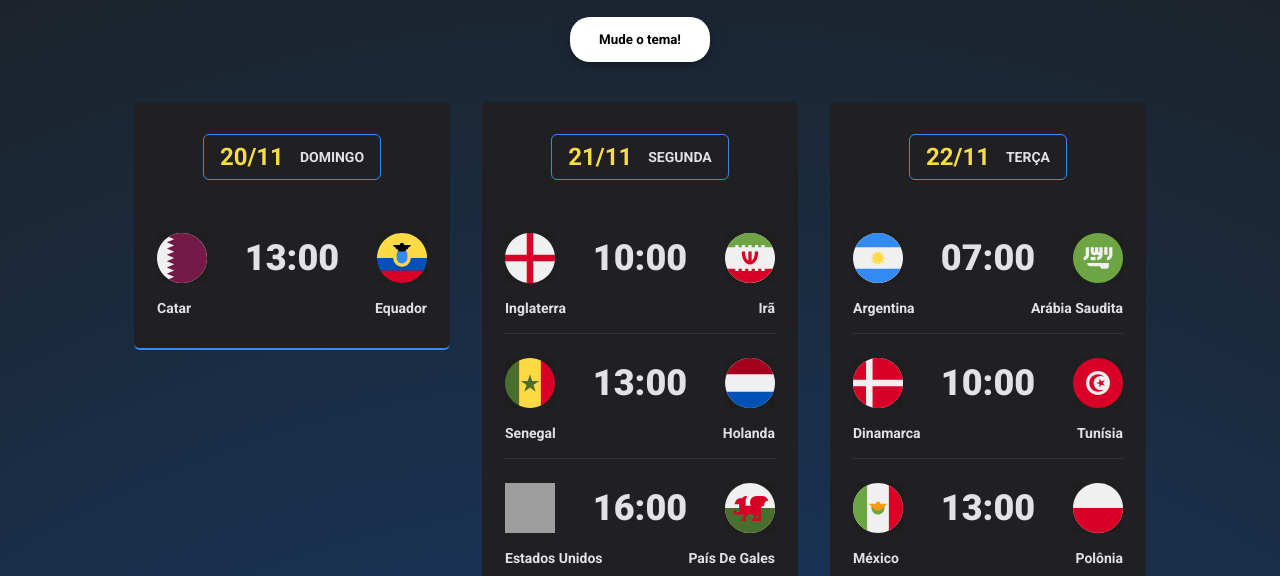
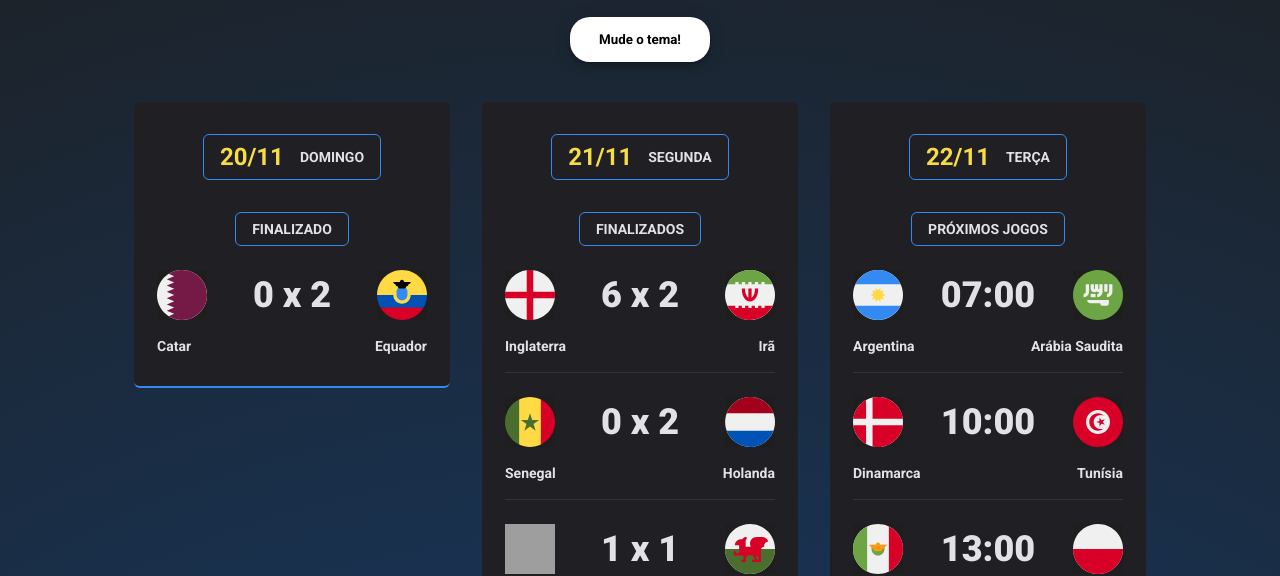
Before and after one commit to gabrielovski/calendariodacopa, a plain HTML site: page index.html in a window 1280 px wide. Shown: the part 249-825 px from the top of the page. Drawn offline with Linux system fonts and the light colour scheme; grey boxes are pictures that could not be loaded.

Commit message:
add resultado dos jogos dos dias 20 e 21/11

```diff
--- a/main.js
+++ b/main.js
@@ -3,9 +3,11 @@ function createGame(player1, hour, player2) {
   let player2alt = player2.slice(-1) === "a" ? "da" : "do"
   return `
     <li>
-      <img src="./assets/${player1}.svg" alt="Bandeira ${player1alt} ${player1}" />
-      <strong>${hour}</strong>
-      <img src="./assets/${player2}.svg" alt="Bandeira ${player2alt} ${player2}" />
+      <div class="jogo">
+        <img src="./assets/${player1}.svg" alt="Bandeira ${player1alt} ${player1}" />
+        <strong>${hour}</strong>
+        <img src="./assets/${player2}.svg" alt="Bandeira ${player2alt} ${player2}" />
+      </div>
     </li>
     <div class="nome-times">
       <h1>${player1}</h1>
@@ -31,11 +33,14 @@ document.getElementById("botao").onclick = function () {
 }
 
 let delay = -0.15
-function createCard(date, day, games) {
+function createCard(date, day, games, finished) {
   delay = delay + 0.15
   return `
     <div class="card" style="animation-delay: ${delay}s">
       <h2>${date} <span>${day}</span></h2>
+      <div class="finalizado">
+        <h3>${finished}</h3>
+      </div>
       <ul>
         ${games}
       </ul>
@@ -44,13 +49,13 @@ function createCard(date, day, games) {
 }
 
 document.querySelector("#cards").innerHTML =
-  createCard("20/11", "domingo", createGame("catar", "13:00", "equador")) +
+  createCard("20/11", "domingo", createGame("catar", "0 x 2", "equador"), "finalizado") +
   createCard(
     "21/11",
     "segunda",
-    createGame("inglaterra", "10:00", "irã") +
-      createGame("senegal", "13:00", "holanda") +
-      createGame("estados unidos", "16:00", "país de gales")
+    createGame("inglaterra", "6 x 2", "irã") +
+      createGame("senegal", "0 x 2", "holanda") +
+      createGame("estados unidos", "1 x 1", "país de gales"), "finalizados"
   ) +
   createCard(
     "22/11",
@@ -58,7 +63,7 @@ document.querySelector("#cards").innerHTML =
     createGame("argentina", "07:00", "arábia saudita") +
       createGame("dinamarca", "10:00", "tunísia") +
       createGame("méxico", "13:00", "polônia") +
-      createGame("frança", "16:00", "austrália")
+      createGame("frança", "16:00", "austrália"), "próximos jogos"
   ) +
   createCard(
     "23/11",
@@ -66,7 +71,7 @@ document.querySelector("#cards").innerHTML =
     createGame("marrocos", "07:00", "croácia") +
       createGame("alemanha", "10:00", "japão") +
       createGame("espanha", "13:00", "costa rica") +
-      createGame("bélgica", "16:00", "canadá")
+      createGame("bélgica", "16:00", "canadá"), "próximos jogos"
   ) +
   createCard(
     "24/11",
@@ -74,7 +79,7 @@ document.querySelector("#cards").innerHTML =
     createGame("suíça", "07:00", "camarões") +
       createGame("uruguai", "10:00", "coreia do sul") +
       createGame("portugal", "13:00", "gana") +
-      createGame("brasil", "16:00", "sérvia")
+      createGame("brasil", "16:00", "sérvia"), "próximos jogos"
   ) +
   createCard(
     "25/11",
@@ -82,7 +87,7 @@ document.querySelector("#cards").innerHTML =
     createGame("país de gales", "07:00", "irã") +
       createGame("catar", "10:00", "senegal") +
       createGame("holanda", "13:00", "equador") +
-      createGame("inglaterra", "16:00", "estados unidos")
+      createGame("inglaterra", "16:00", "estados unidos"), "próximos jogos"
   ) +
   createCard(
     "26/11",
@@ -90,7 +95,7 @@ document.querySelector("#cards").innerHTML =
     createGame("tunísia", "07:00", "austrália") +
       createGame("polônia", "10:00", "arábia saudita") +
       createGame("frança", "13:00", "dinamarca") +
-      createGame("argentina", "16:00", "méxico")
+      createGame("argentina", "16:00", "méxico"), "próximos jogos"
   ) +
   createCard(
     "27/11",
@@ -98,7 +103,7 @@ document.querySelector("#cards").innerHTML =
     createGame("japão", "07:00", "costa rica") +
       createGame("bélgica", "10:00", "marrocos") +
       createGame("croácia", "13:00", "canadá") +
-      createGame("espanha", "16:00", "alemanha")
+      createGame("espanha", "16:00", "alemanha"), "próximos jogos"
   ) +
   createCard(
     "28/11",
@@ -106,7 +111,7 @@ document.querySelector("#cards").innerHTML =
     createGame("camarões", "07:00", "sérvia") +
       createGame("coreia do sul", "10:00", "gana") +
       createGame("brasil", "13:00", "suíça") +
-      createGame("portugal", "16:00", "uruguai")
+      createGame("portugal", "16:00", "uruguai"), "próximos jogos"
   ) +
   createCard(
     "29/11",
@@ -114,7 +119,7 @@ document.querySelector("#cards").innerHTML =
     createGame("equador", "12:00", "senegal") +
       createGame("holanda", "12:00", "catar") +
       createGame("irã", "16:00", "estados unidos") +
-      createGame("inglaterra", "16:00", "país de gales")
+      createGame("inglaterra", "16:00", "país de gales"), "próximos jogos"
   ) +
   createCard(
     "30/11",
@@ -122,7 +127,7 @@ document.querySelector("#cards").innerHTML =
     createGame("tunísia", "12:00", "frança") +
       createGame("austrália", "12:00", "dinamarca") +
       createGame("arábia saudita", "16:00", "méxico") +
-      createGame("polônia", "16:00", "argentina")
+      createGame("polônia", "16:00", "argentina"), "próximos jogos"
   ) +
   createCard(
     "01/12",
@@ -130,7 +135,7 @@ document.querySelector("#cards").innerHTML =
     createGame("croácia", "12:00", "bélgica") +
       createGame("marrocos", "12:00", "canadá") +
       createGame("costa rica", "16:00", "alemanha") +
-      createGame("japão", "16:00", "espanha")
+      createGame("japão", "16:00", "espanha"), "próximos jogos"
   ) +
   createCard(
     "02/12",
@@ -138,5 +143,5 @@ document.querySelector("#cards").innerHTML =
     createGame("coreia do sul", "12:00", "portugal") +
       createGame("gana", "12:00", "uruguai") +
       createGame("sérvia", "16:00", "suíça") +
-      createGame("camarões", "16:00", "brasil")
+      createGame("camarões", "16:00", "brasil"), "próximos jogos"
   )
--- a/style.css
+++ b/style.css
@@ -110,7 +110,7 @@ header {
 
   width: fit-content;
   margin-inline: auto;
-  margin-bottom: 53px;
+  margin-bottom: 32px;
 
   color: #f7dd43;
 }
@@ -124,15 +124,38 @@ header {
 .card ul {
   display: flex;
   flex-direction: column;
-  gap: 17px;
+  gap: 18px;
 
   width: 270px;
 }
 
 .card ul li {
   display: flex;
+  flex-direction: column;
+}
+
+.card ul li .jogo {
+  display: flex;
   align-items: center;
   justify-content: space-between;
+}
+
+.finalizado {
+  display: flex;
+
+  padding: 8px 16px;
+  border: 1px solid var(--card-title-border-color);
+  border-radius: 6px;
+
+  width: fit-content;
+  margin-inline: auto;
+  margin-bottom: 24px;
+}
+
+.finalizado h3 {
+  color: #e1e1e6;
+  font-size: 14px;
+  text-transform: uppercase;
 }
 
 .card ul li img {
@@ -154,6 +177,7 @@ header {
 }
 
 #botao:hover,
+.finalizado:hover,
 .nome-times h1:hover,
 .card h2:hover,
 .card ul li strong:hover,
@@ -162,6 +186,7 @@ header {
 }
 
 #botao,
+.finalizado,
 .nome-times h1,
 .card h2,
 .card ul li strong,
```
